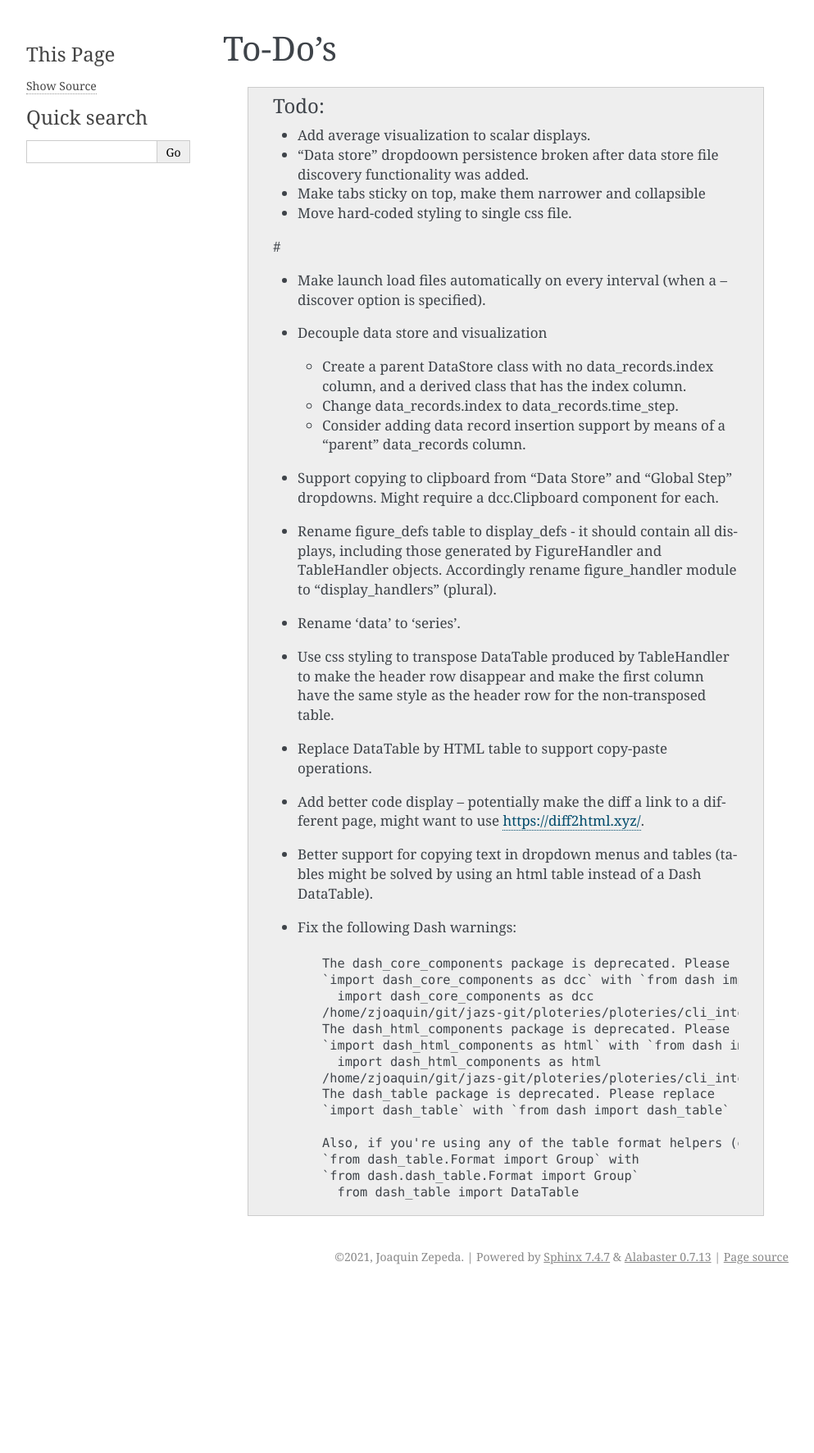
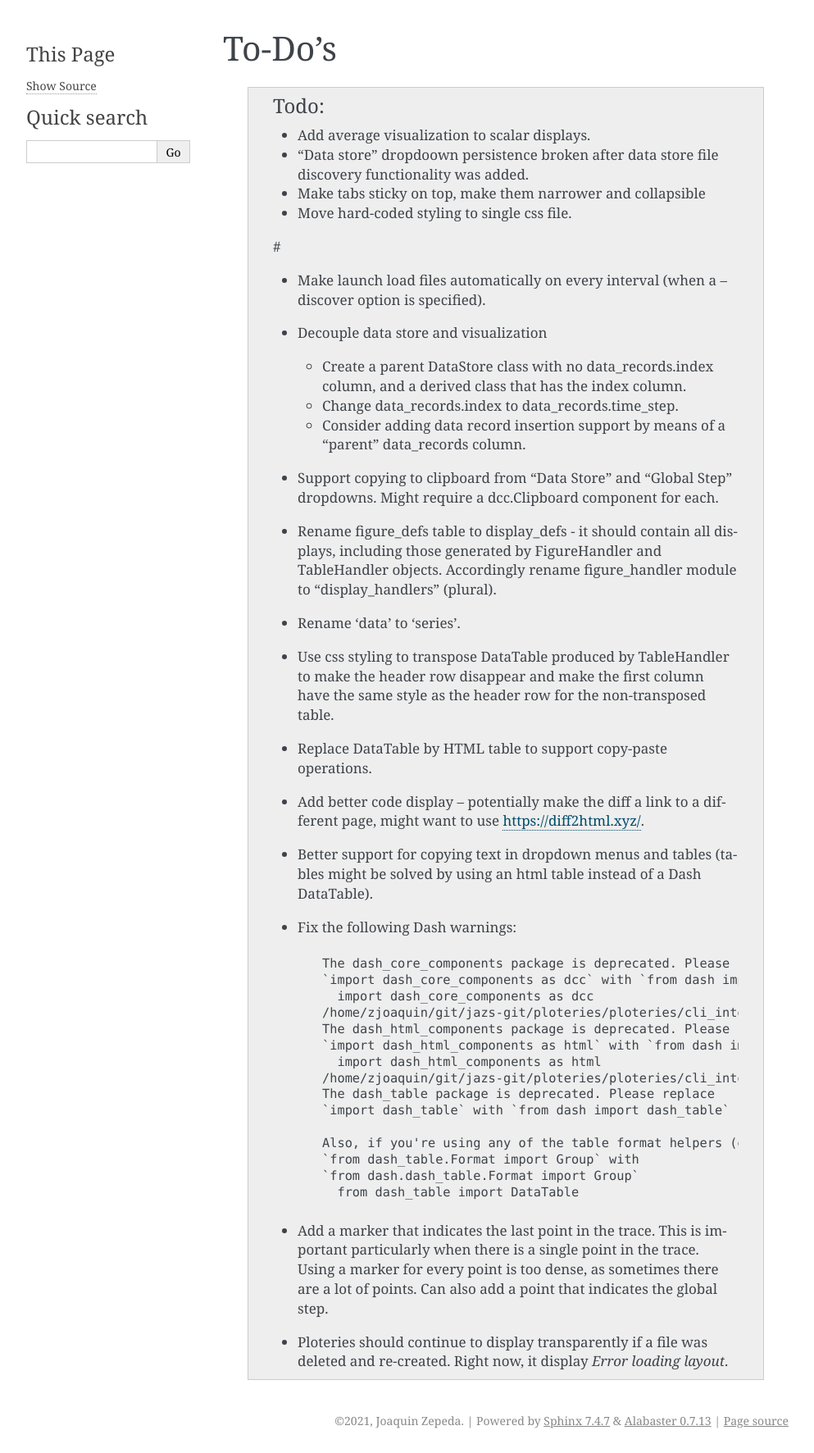
Before and after one commit to zepedaj/ploteries, a Sphinx documentation site: the page built from docs/source/content/todo.rst, in a window 1280 px wide. Shown: the whole page at 82% size, without its empty margins (148-1141 px from the left). Built offline with Sphinx 7.4.7, drawn with Linux system fonts in a browser that asks for light colours; before the commit the page ends 1572 px from its top, so only the background shows below that.

Commit message:
Updating todos.

```diff
--- a/docs/source/content/todo.rst
+++ b/docs/source/content/todo.rst
@@ -52,3 +52,7 @@ To-Do's
         `from dash_table.Format import Group` with
         `from dash.dash_table.Format import Group`
           from dash_table import DataTable
+
+    * Add a marker that indicates the last point in the trace. This is important particularly when there is a single point in the trace. Using a marker for every point is too dense, as sometimes there are a lot of points. Can also add a point that indicates the global step.
+
+    * Ploteries should continue to display transparently if a file was deleted and re-created. Right now, it display `Error loading layout`.
```
